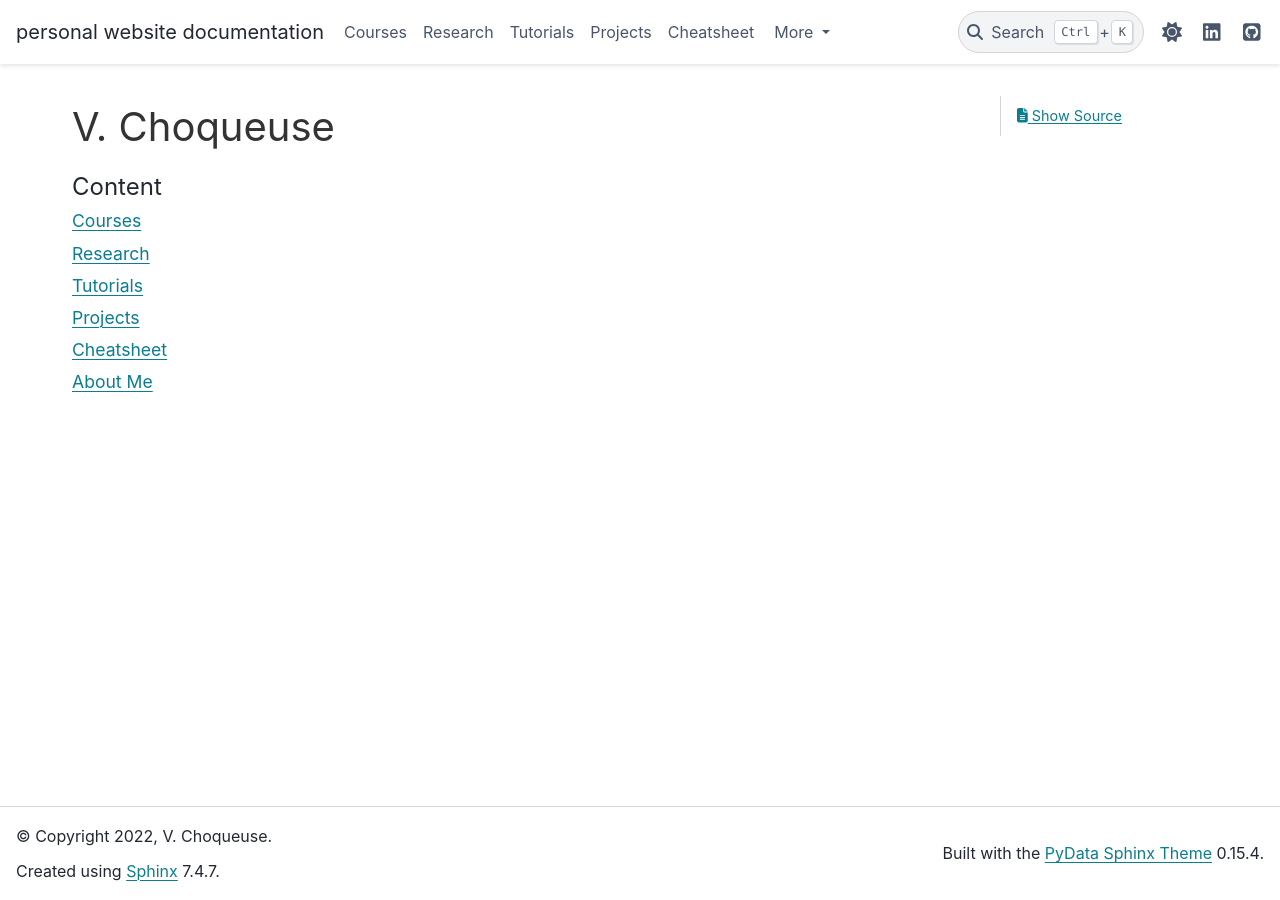
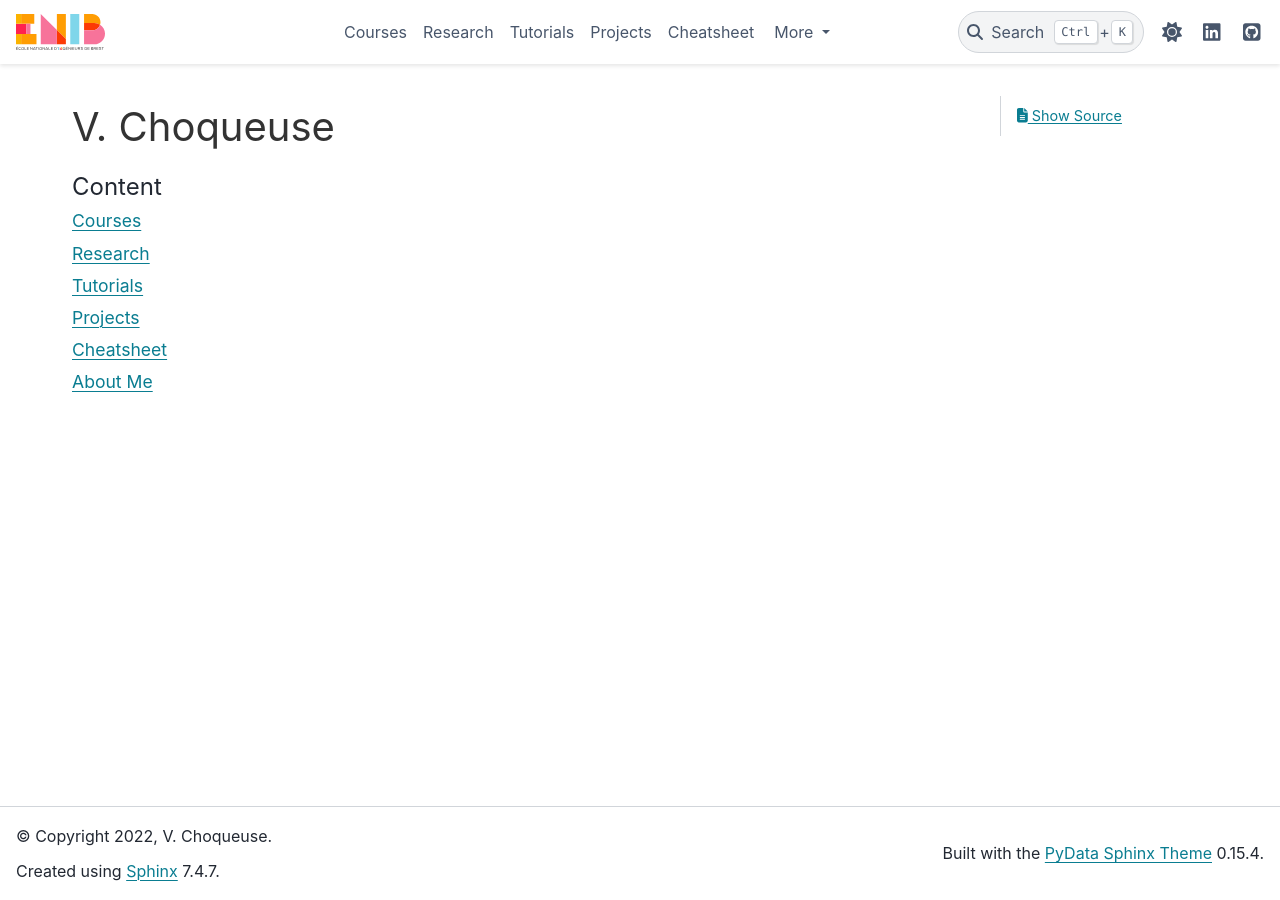
Before and after one commit to vincentchoqueuse/personal_website, a Sphinx documentation site: the page built from docs/source/index.rst, in a window 1280 px wide. Built offline with Sphinx 7.4.7 and the PyData theme 0.15.4, drawn with Linux system fonts in a browser that asks for light colours.

Commit message:
new project

```diff
--- a/docs/source/conf.py
+++ b/docs/source/conf.py
@@ -55,12 +55,12 @@
 #
 html_theme = "pydata_sphinx_theme"
 html_static_path = ["_static"]
-html_logo = "logo.svg"
+html_logo = "_static/logo.svg"
 
 # Add any paths that contain custom static files (such as style sheets) here,
 # relative to this directory. They are copied after the builtin static files,
 # so a file named "default.css" will overwrite the builtin "default.css".
-html_static_path = ['_static']
+
 
 html_css_files = [
     'css/custom.css',
```
